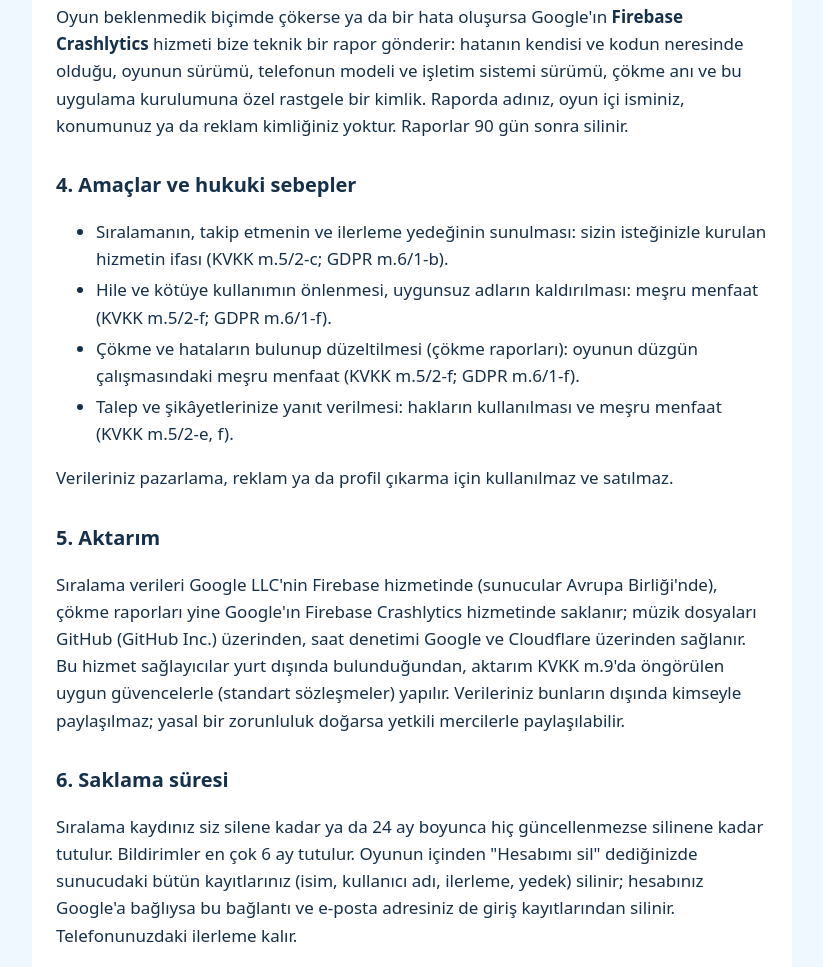
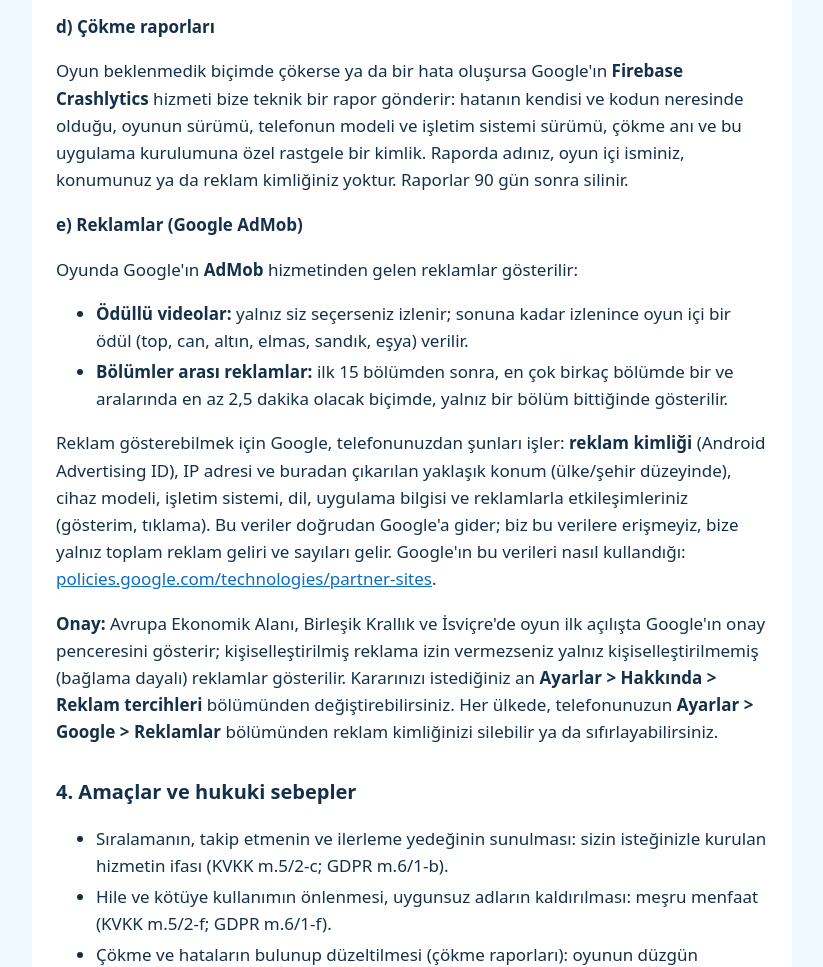
Before and after one commit to selahattineyyupyagmur/vaseboom-public, a plain HTML site: page legal/tr/gizlilik.html in a window 1280 px wide. Shown: the part 1833-2800 px from the top of the page, without its empty margins (228-1051 px from the left). Drawn offline with Linux system fonts and the light colour scheme.

Commit message:
Privacy policy (tr): Google AdMob ads, consent and ad preferences

```diff
--- a/legal/tr/gizlilik.html
+++ b/legal/tr/gizlilik.html
@@ -10,7 +10,7 @@
 <main>
 <p class="lang"><a href="../en/gizlilik.html">English</a></p>
 <h1>Gizlilik Politikası ve KVKK Aydınlatma Metni</h1>
-<p class="meta">VaseBoom · Yürürlük: 20 Kasım 2026</p>
+<p class="meta">VaseBoom · Yürürlük: 25 Kasım 2026</p>
 
 <p>Bu metin, VaseBoom oyununu oynarken hangi kişisel verilerin, neden ve nasıl işlendiğini 6698 sayılı Kişisel Verilerin Korunması Kanunu (KVKK) ve Avrupa Birliği Genel Veri Koruma Tüzüğü (GDPR) kapsamında açıklar.</p>
 
@@ -21,7 +21,7 @@
 <ul>
 <li>Oyunu oynamak için hesap açmanız gerekmez. İlerlemeniz ve ayarlarınız yalnız telefonunuzda durur.</li>
 <li>Adınızı, soyadınızı, e-postanızı, telefon numaranızı, konumunuzu, rehberinizi ya da fotoğraflarınızı istemeyiz.</li>
-<li>Oyunda reklam yoktur; reklam ya da analiz (izleme) yazılımı kullanmayız. Yalnız oyun çökerse, hatayı düzeltebilmemiz için teknik bir çökme raporu alırız.</li>
+<li>Oyun ücretsizdir ve Google AdMob reklamlarıyla desteklenir: isteğe bağlı ödüllü videolar ve bölümler arasında seyrek tam ekran reklamlar. Avrupa'da reklamların kişiselleştirilmesi için önce onayınız sorulur. Analiz (izleme) yazılımı kullanmayız. Oyun çökerse, hatayı düzeltebilmemiz için teknik bir çökme raporu alırız.</li>
 <li>Yalnız sıralamaya katılmayı kendiniz seçerseniz, seçtiğiniz takma ad ve oyun ilerlemeniz sunucuya gider.</li>
 </ul>
 
@@ -49,17 +49,27 @@
 <h3>d) Çökme raporları</h3>
 <p>Oyun beklenmedik biçimde çökerse ya da bir hata oluşursa Google'ın <b>Firebase Crashlytics</b> hizmeti bize teknik bir rapor gönderir: hatanın kendisi ve kodun neresinde olduğu, oyunun sürümü, telefonun modeli ve işletim sistemi sürümü, çökme anı ve bu uygulama kurulumuna özel rastgele bir kimlik. Raporda adınız, oyun içi isminiz, konumunuz ya da reklam kimliğiniz yoktur. Raporlar 90 gün sonra silinir.</p>
 
+<h3>e) Reklamlar (Google AdMob)</h3>
+<p>Oyunda Google'ın <b>AdMob</b> hizmetinden gelen reklamlar gösterilir:</p>
+<ul>
+<li><b>Ödüllü videolar:</b> yalnız siz seçerseniz izlenir; sonuna kadar izlenince oyun içi bir ödül (top, can, altın, elmas, sandık, eşya) verilir.</li>
+<li><b>Bölümler arası reklamlar:</b> ilk 15 bölümden sonra, en çok birkaç bölümde bir ve aralarında en az 2,5 dakika olacak biçimde, yalnız bir bölüm bittiğinde gösterilir.</li>
+</ul>
+<p>Reklam gösterebilmek için Google, telefonunuzdan şunları işler: <b>reklam kimliği</b> (Android Advertising ID), IP adresi ve buradan çıkarılan yaklaşık konum (ülke/şehir düzeyinde), cihaz modeli, işletim sistemi, dil, uygulama bilgisi ve reklamlarla etkileşimleriniz (gösterim, tıklama). Bu veriler doğrudan Google'a gider; biz bu verilere erişmeyiz, bize yalnız toplam reklam geliri ve sayıları gelir. Google'ın bu verileri nasıl kullandığı: <a href="https://policies.google.com/technologies/partner-sites?hl=tr">policies.google.com/technologies/partner-sites</a>.</p>
+<p><b>Onay:</b> Avrupa Ekonomik Alanı, Birleşik Krallık ve İsviçre'de oyun ilk açılışta Google'ın onay penceresini gösterir; kişiselleştirilmiş reklama izin vermezseniz yalnız kişiselleştirilmemiş (bağlama dayalı) reklamlar gösterilir. Kararınızı istediğiniz an <b>Ayarlar &gt; Hakkında &gt; Reklam tercihleri</b> bölümünden değiştirebilirsiniz. Her ülkede, telefonunuzun <b>Ayarlar &gt; Google &gt; Reklamlar</b> bölümünden reklam kimliğinizi silebilir ya da sıfırlayabilirsiniz.</p>
+
 <h2>4. Amaçlar ve hukuki sebepler</h2>
 <ul>
 <li>Sıralamanın, takip etmenin ve ilerleme yedeğinin sunulması: sizin isteğinizle kurulan hizmetin ifası (KVKK m.5/2-c; GDPR m.6/1-b).</li>
 <li>Hile ve kötüye kullanımın önlenmesi, uygunsuz adların kaldırılması: meşru menfaat (KVKK m.5/2-f; GDPR m.6/1-f).</li>
 <li>Çökme ve hataların bulunup düzeltilmesi (çökme raporları): oyunun düzgün çalışmasındaki meşru menfaat (KVKK m.5/2-f; GDPR m.6/1-f).</li>
 <li>Talep ve şikâyetlerinize yanıt verilmesi: hakların kullanılması ve meşru menfaat (KVKK m.5/2-e, f).</li>
+<li>Reklam gösterilmesi ve ölçülmesi (oyunun ücretsiz kalabilmesi): kişiselleştirilmiş reklamlar için açık rızanız (KVKK m.5/1; GDPR m.6/1-a), kişiselleştirilmemiş reklamlar için meşru menfaat (KVKK m.5/2-f; GDPR m.6/1-f).</li>
 </ul>
-<p>Verileriniz pazarlama, reklam ya da profil çıkarma için kullanılmaz ve satılmaz.</p>
+<p>Sıralama, yedek ve çökme verileriniz pazarlama, reklam ya da profil çıkarma için kullanılmaz; hiçbir veriniz tarafımızdan satılmaz. Reklam verileri yalnız yukarıdaki (e) bölümünde anlatıldığı gibi Google tarafından işlenir.</p>
 
 <h2>5. Aktarım</h2>
-<p>Sıralama verileri Google LLC'nin Firebase hizmetinde (sunucular Avrupa Birliği'nde), çökme raporları yine Google'ın Firebase Crashlytics hizmetinde saklanır; müzik dosyaları GitHub (GitHub Inc.) üzerinden, saat denetimi Google ve Cloudflare üzerinden sağlanır. Bu hizmet sağlayıcılar yurt dışında bulunduğundan, aktarım KVKK m.9'da öngörülen uygun güvencelerle (standart sözleşmeler) yapılır. Verileriniz bunların dışında kimseyle paylaşılmaz; yasal bir zorunluluk doğarsa yetkili mercilerle paylaşılabilir.</p>
+<p>Sıralama verileri Google LLC'nin Firebase hizmetinde (sunucular Avrupa Birliği'nde), çökme raporları yine Google'ın Firebase Crashlytics hizmetinde saklanır, reklamlar Google'ın AdMob hizmetinden gelir; müzik dosyaları GitHub (GitHub Inc.) üzerinden, saat denetimi Google ve Cloudflare üzerinden sağlanır. Bu hizmet sağlayıcılar yurt dışında bulunduğundan, aktarım KVKK m.9'da öngörülen uygun güvencelerle (standart sözleşmeler) yapılır. Verileriniz bunların dışında kimseyle paylaşılmaz; yasal bir zorunluluk doğarsa yetkili mercilerle paylaşılabilir.</p>
 
 <h2>6. Saklama süresi</h2>
 <p>Sıralama kaydınız siz silene kadar ya da 24 ay boyunca hiç güncellenmezse silinene kadar tutulur. Bildirimler en çok 6 ay tutulur. Oyunun içinden "Hesabımı sil" dediğinizde sunucudaki bütün kayıtlarınız (isim, kullanıcı adı, ilerleme, yedek) silinir; hesabınız Google'a bağlıysa bu bağlantı ve e-posta adresiniz de giriş kayıtlarından silinir. Telefonunuzdaki ilerleme kalır.</p>
@@ -68,7 +78,7 @@
 <p>KVKK m.11 ve GDPR uyarınca verilerinizin işlenip işlenmediğini öğrenme, bilgi isteme, işlenme amacını öğrenme, aktarıldığı kişileri bilme, düzeltilmesini, silinmesini ya da yok edilmesini isteme, itiraz etme ve zararın giderilmesini isteme haklarınız vardır. Verilerinizi oyunun içinden kendiniz silebilir ya da <a href="mailto:seyaventure@gmail.com">seyaventure@gmail.com</a> adresine yazabilirsiniz; başvurunuz en geç 30 gün içinde yanıtlanır. Ayrıca Kişisel Verileri Koruma Kurulu'na şikâyette bulunabilirsiniz.</p>
 
 <h2>8. Çocuklar</h2>
-<p>Oyun 13 yaşından küçük çocuklara yönelik değildir. 13 yaşından küçükseniz sıralamaya katılmayın. Bir çocuğun verisi bize ulaştıysa, velisinin talebiyle hemen silinir.</p>
+<p>Oyun 13 yaşından küçük çocuklara yönelik değildir ve reklamlar çocuklara yönelik olarak işaretlenmez. 13 yaşından küçükseniz sıralamaya katılmayın. Bir çocuğun verisi bize ulaştıysa, velisinin talebiyle hemen silinir.</p>
 
 <h2>9. Kullanıcı adları</h2>
 <p>İsim ve kullanıcı adları herkese görünür. Küfür, hakaret, nefret söylemi ya da başkasını taklit eden adlar kabul edilmez; oyuncuların bildirdiği adlar gizlenebilir ve kaldırılabilir. Gerçek adınızı ya da iletişim bilginizi isim olarak kullanmamanızı öneririz.</p>
```
